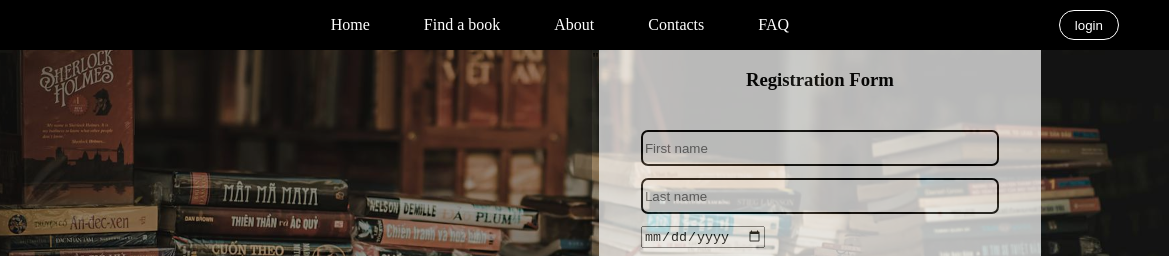
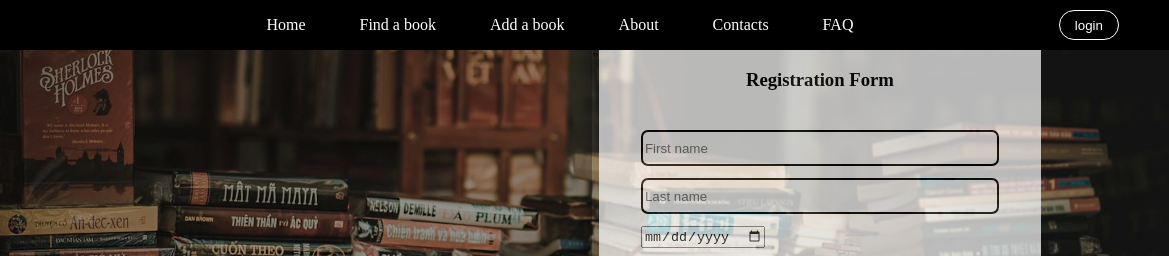
Before and after one commit to hmhuynh0801/BookSwapHub, a plain HTML site: page public/html/index.html in a window 1280 px wide. Shown: the top 256 px of the page, 111-1280 px from the left. Drawn offline with Linux system fonts and the light colour scheme.

Commit message:
home page update

```diff
--- a/public/html/index.html
+++ b/public/html/index.html
@@ -16,6 +16,7 @@
             <ul>
                 <li><a href="#"> Home </a></li>
                 <li><a href="#"> Find a book</a></li>
+                <li><a href="#"> Add a book</a></li>
                 <li><a href="#"> About</a></li>
                 <li><a href="#"> Contacts</a></li>
                 <li><a href="#"> FAQ</a></li>
```
